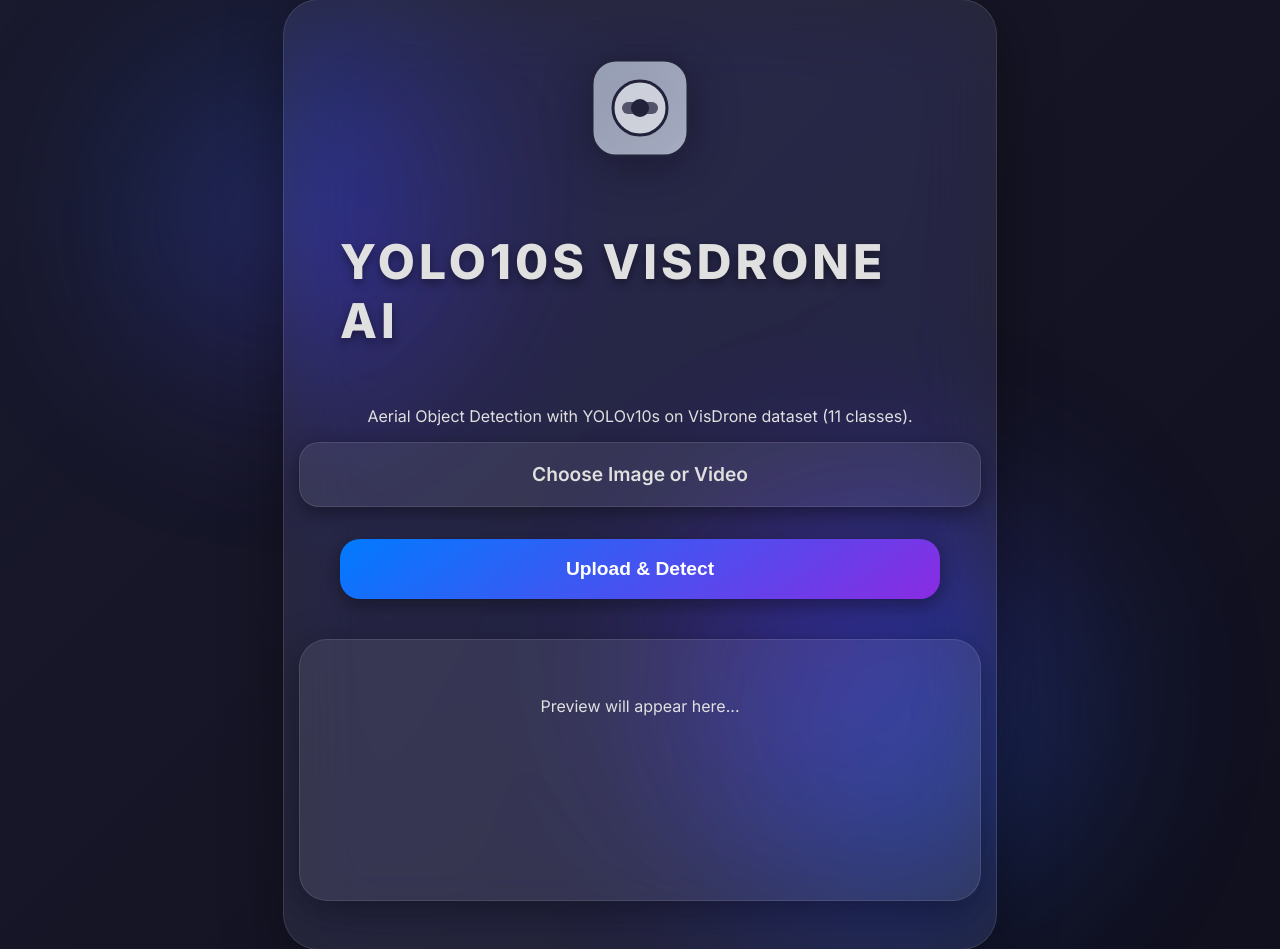
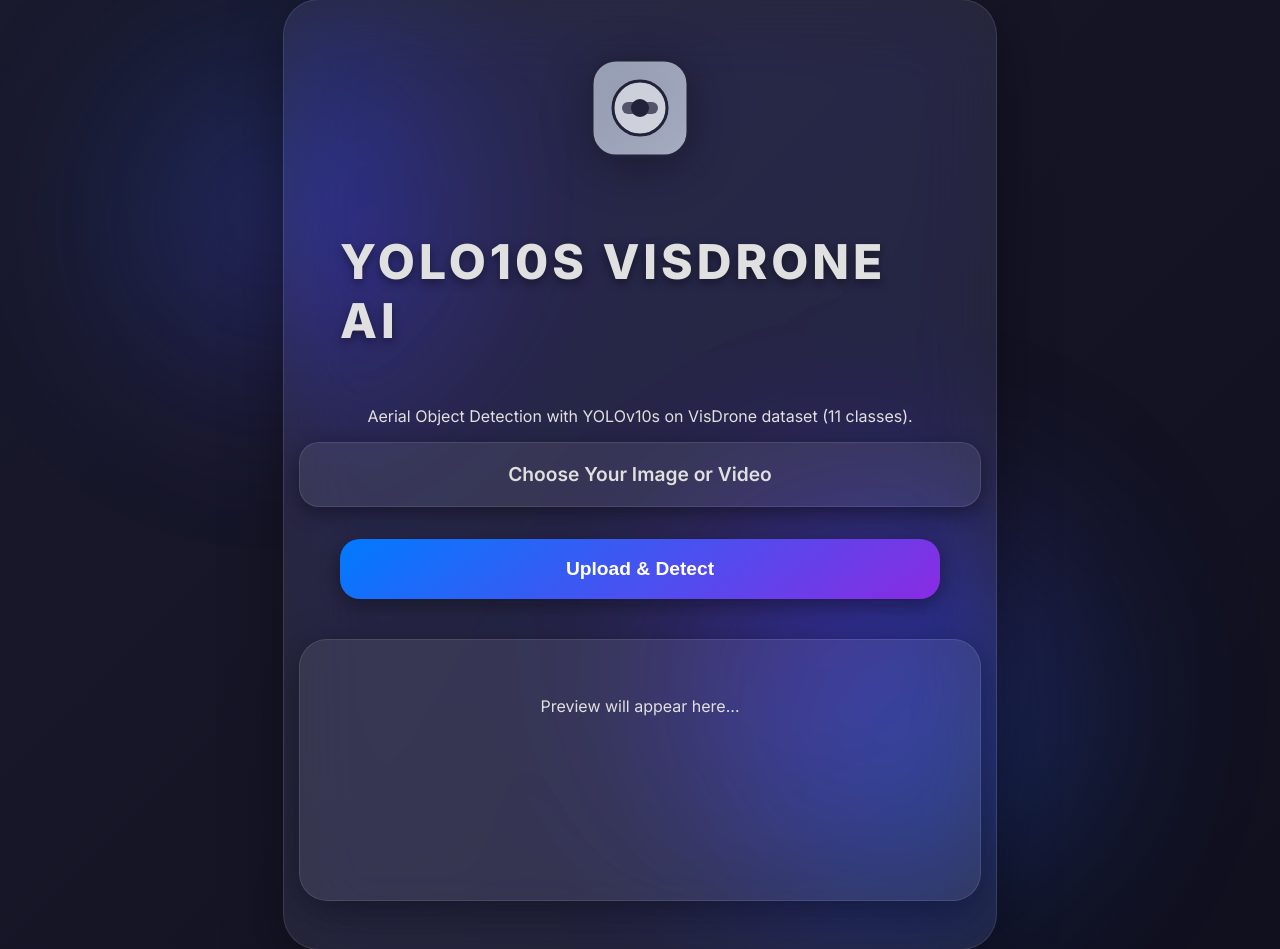
Before and after one commit to divye07/visdrone-object-detection, a Flask app: page / in a window 1280 px wide. Shown: the part 61-1010 px from the top of the page. Run offline with Flask 3, Linux system fonts and the light colour scheme.

```diff
--- a/templates/index.html
+++ b/templates/index.html
@@ -15,7 +15,7 @@
         <form id="uploadForm" action="/upload" method="post" enctype="multipart/form-data">
             <label for="file-upload" class="custom-file-upload glass">
                 <input id="file-upload" type="file" name="file" accept="image/*,video/*" required />
-                <span>Choose Image or Video</span>
+                <span>Choose Your Image or Video</span>
             </label>
             <button type="submit" class="glass">Upload & Detect</button>
         </form>
```
